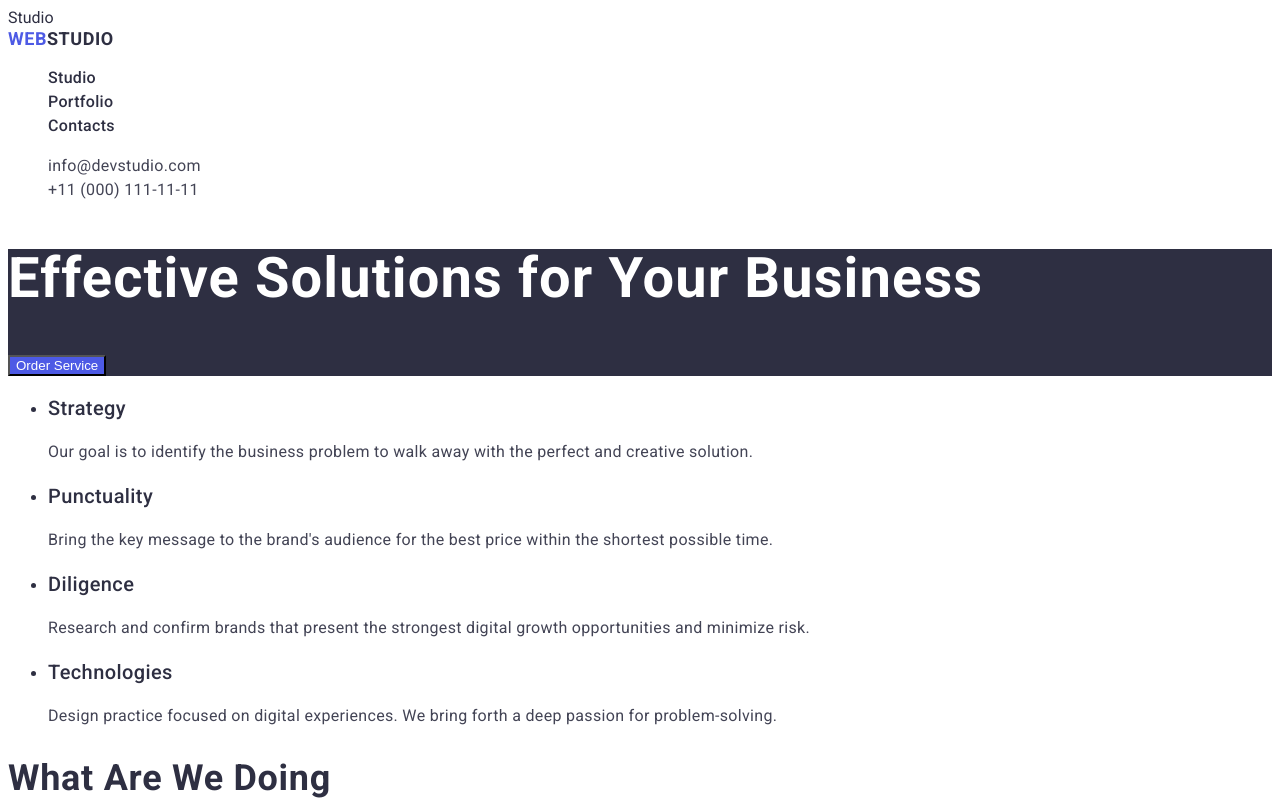
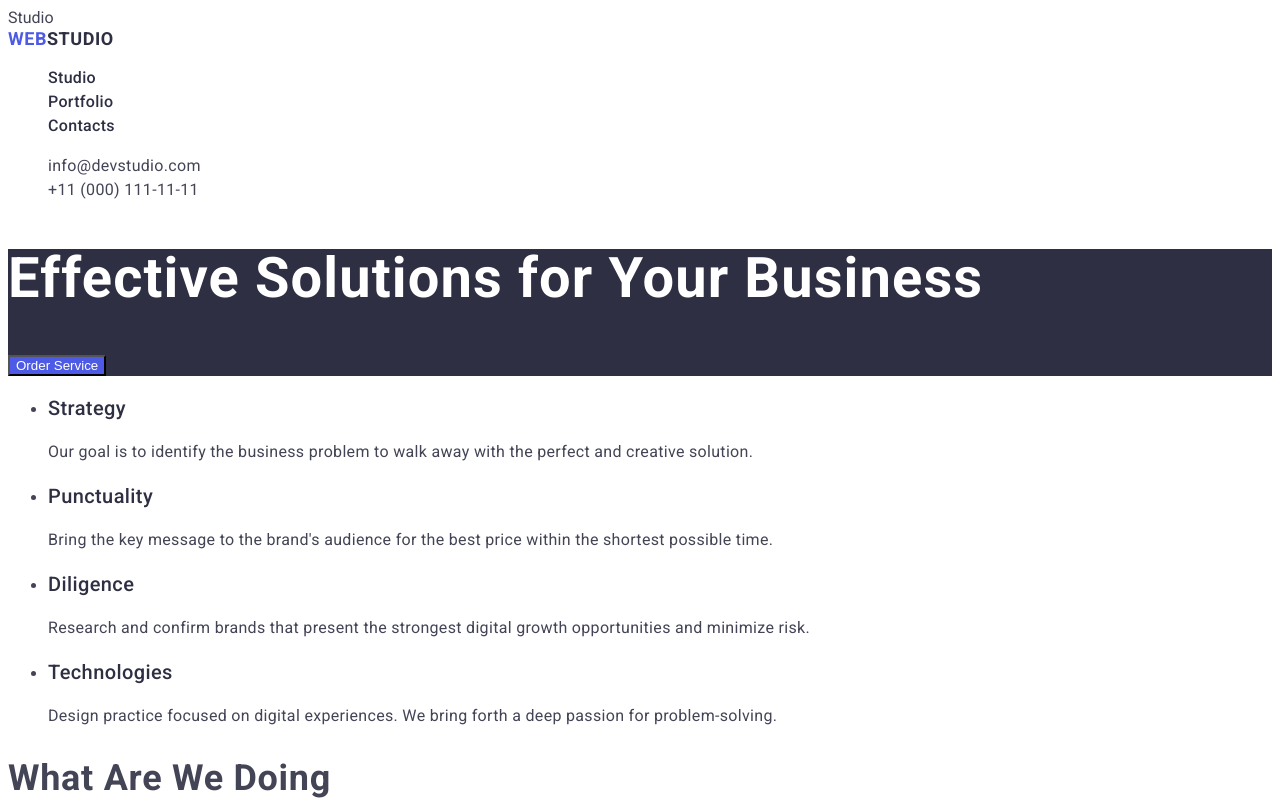
Before and after one commit to boblmbq/goit-homework-02, a plain HTML site: page index.html in a window 1280 px wide. Shown: the top 800 px of the page. Drawn offline with Linux system fonts and the light colour scheme.

Commit message:
color body

```diff
--- a/css/style.css
+++ b/css/style.css
@@ -30,7 +30,7 @@ color von font ins portfolio mit ":active" #FFFFFF*/
 body {
      font-family: 'Raleway', sans-serif;
      font-family: 'Roboto', sans-serif;
-     color: var(--color-tit-back);
+     color: var(--color-ads-txt);
 }
 
 .list {
```
